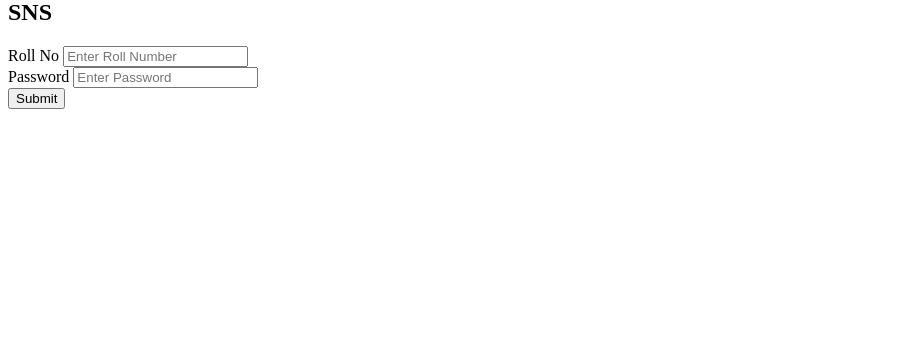
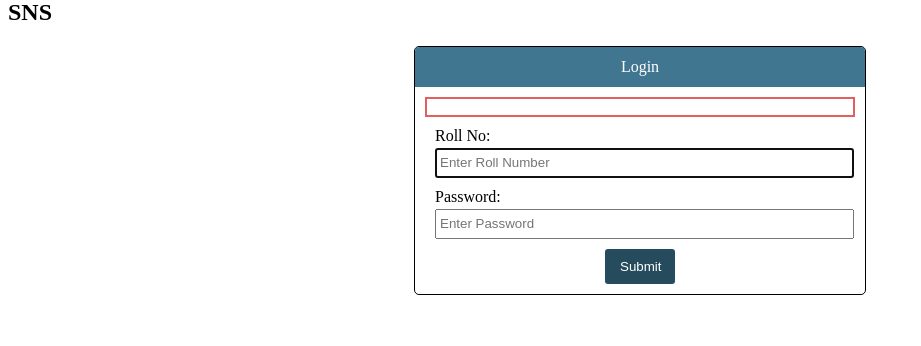
Before and after one commit to Karthik-4-5-22/Student-Management-System, a Django app: page /login/ in a window 1280 px wide. Shown: the part 21-367 px from the top of the page, without its empty margins (0-921 px from the left). Run offline with Django 3.2, Linux system fonts and the light colour scheme.

Commit message:
login_css

```diff
--- a/User/admin.py
+++ b/User/admin.py
@@ -5,6 +5,9 @@ from .models import (
     Account,
     Student
 )
+
+admin.site.site_header = "Admin Panel"
+admin.site.site_title = "AdminPanel"
 
 # Register your models here.
 admin.site.unregister(Group)
--- a/User/models.py
+++ b/User/models.py
@@ -54,6 +54,7 @@ class Account(AbstractBaseUser):
         return not self.is_staff
 
 
+
 # proxy model for Account model(Custom User Model)
 class Student(Account):
     class Meta:
--- /dev/null
+++ b/User/static/styles/main.css
@@ -0,0 +1,77 @@
+body {
+    box-sizing: border-box;
+}
+
+/* login page */
+
+.login_form {
+    border: 1px solid black;
+    border-radius: 5px;
+    margin: auto;
+    width: 450px;
+    overflow: auto;
+}
+
+.login_form_head {
+    background-color: #417690;
+    height: 40px;
+    display: flex;
+    align-items: center;
+    justify-content: center;
+}
+
+.login_form_head .brand {
+
+    color: white;
+}
+
+.login_form .login_form_element {
+    margin: 10px 10px;
+    padding: 0 10px;
+
+}
+
+.error-msgs {
+    overflow: hidden;
+}
+
+
+.error-msgs li {
+    color: #e35f5f;
+}
+
+.login_form .error-msgs {
+    border: 2px solid #e35f5f;
+
+}
+
+.login_form_element>* {
+    display: block;
+    width: 100%;
+}
+
+.login_form_element>label {
+    font-size: 16px;
+    margin: 3px 0;
+}
+
+.login_form_element>input {
+    height: 24px;
+    padding-left: 3px;
+}
+
+
+.btn {
+    margin: 10px auto;
+    display: block;
+    width: 70px;
+    padding: 10px 15px;
+    background-color: #264b5d;
+    border-radius: 3px;
+    border: none;
+    color: #fff;
+}
+
+.btn:hover {
+    background-color: #609ab6;
+}
--- a/User/templates/User/login.html
+++ b/User/templates/User/login.html
@@ -1,37 +1,27 @@
 {% extends 'User/main.html' %}
-
-<style>
-    .login {
-        margin: auto;
-        width: 400px;
-    }
-
-    .btn {
-        margin: auto;
-        display: block;
-        width: 70px;
-    }
-</style>
-
-
 {% block content %}
 
-<form action="" method="post" class="login">
+<form action="" method="post" class="login_form">
     {% csrf_token %}
-    <div class="username">
-        <label for="rollno">Roll No</label>
-        <input type="text" name="rollno" id="rollno" placeholder="Enter Roll Number" >
+    <div class="login_form_head">
+        <div class="brand">Login</div>
     </div>
-    <div class="password">
-        <label for="pwd">Password</label>
-        <input type="password" name="pwd" id="pwd" placeholder="Enter Password" >
+    <div class="error-msgs login_form_element">
+        <ul>
+            {% for val in error_msgs%}
+        <li>{{val}}</li>
+        {% endfor %}
+        </ul>
     </div>
-    <button type="submit" class="btn" >Submit</button>
-    <div class="error-msgs">
-    {% for val in error_msgs%}
-        <h6 style="color:red;">{{val}}</h6>
-    {% endfor %}
+    <div class="username login_form_element">
+        <label for="rollno">Roll No:</label>
+        <input type="text" name="rollno" id="rollno" placeholder="Enter Roll Number" autofocus="autofocus">
     </div>
+    <div class="password login_form_element">
+        <label for="pwd">Password:</label>
+        <input type="password" name="pwd" id="pwd" placeholder="Enter Password">
+    </div>
+    <button type="submit" class="btn">Submit</button>
 </form>
 
 {% endblock %}
--- a/User/templates/User/main.html
+++ b/User/templates/User/main.html
@@ -1,4 +1,7 @@
 <!DOCTYPE html>
+
+{% load static %}
+
 <html lang="en">
 
     <head>
@@ -6,6 +9,7 @@
         <meta http-equiv="X-UA-Compatible" content="IE=edge">
         <meta name="viewport" content="width=device-width, initial-scale=1.0">
         <title>Student Management System</title>
+        <link rel="stylesheet" href="{% static 'styles/main.css' %}">
     </head>
     <body>
         <header>
--- a/User/views.py
+++ b/User/views.py
@@ -2,7 +2,7 @@ from django.shortcuts import render, redirect
 from django.http import HttpResponse
 from .models import Student
 from django.contrib.auth import login, logout, authenticate
-from django.contrib.auth.decorators import login_required
+from django.contrib.auth.decorators import login_required, user_passes_test
 
 
 # Create your views here.
@@ -33,7 +33,12 @@ def user_login(request):
     return render(request, "User/login.html", context)
 
 
+def check_student(user):
+    return not user.is_staff
+
+
 @login_required(login_url="/login")
+@user_passes_test(check_student,login_url="/admin/login")
 def details(request):
     return render(request, "User/Details.html")
 
@@ -44,7 +49,6 @@ def user_logout(request):
 
 
 # functions
-
 def check_values(user, context):
     crt = True
     if user["rollno"] == "":
```
